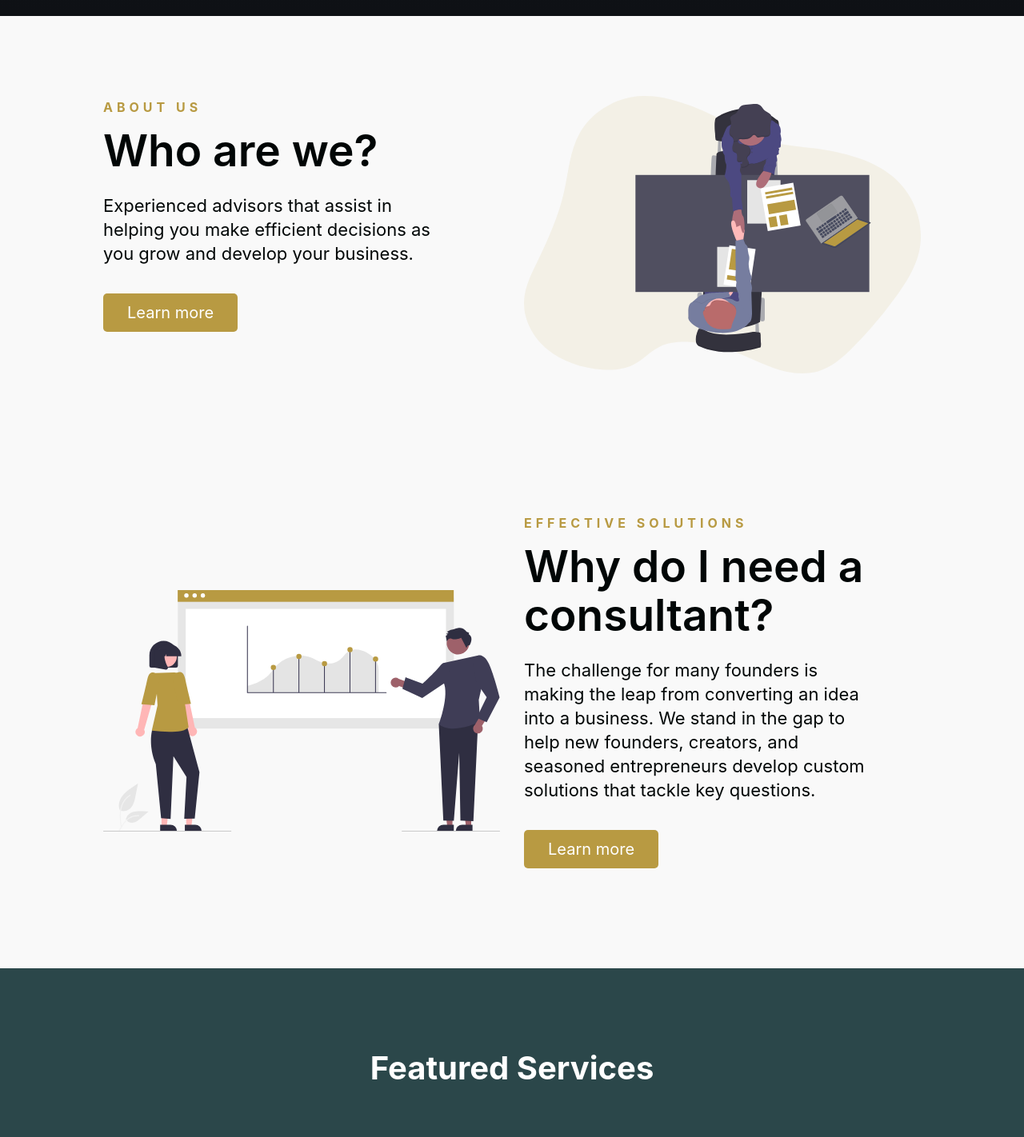
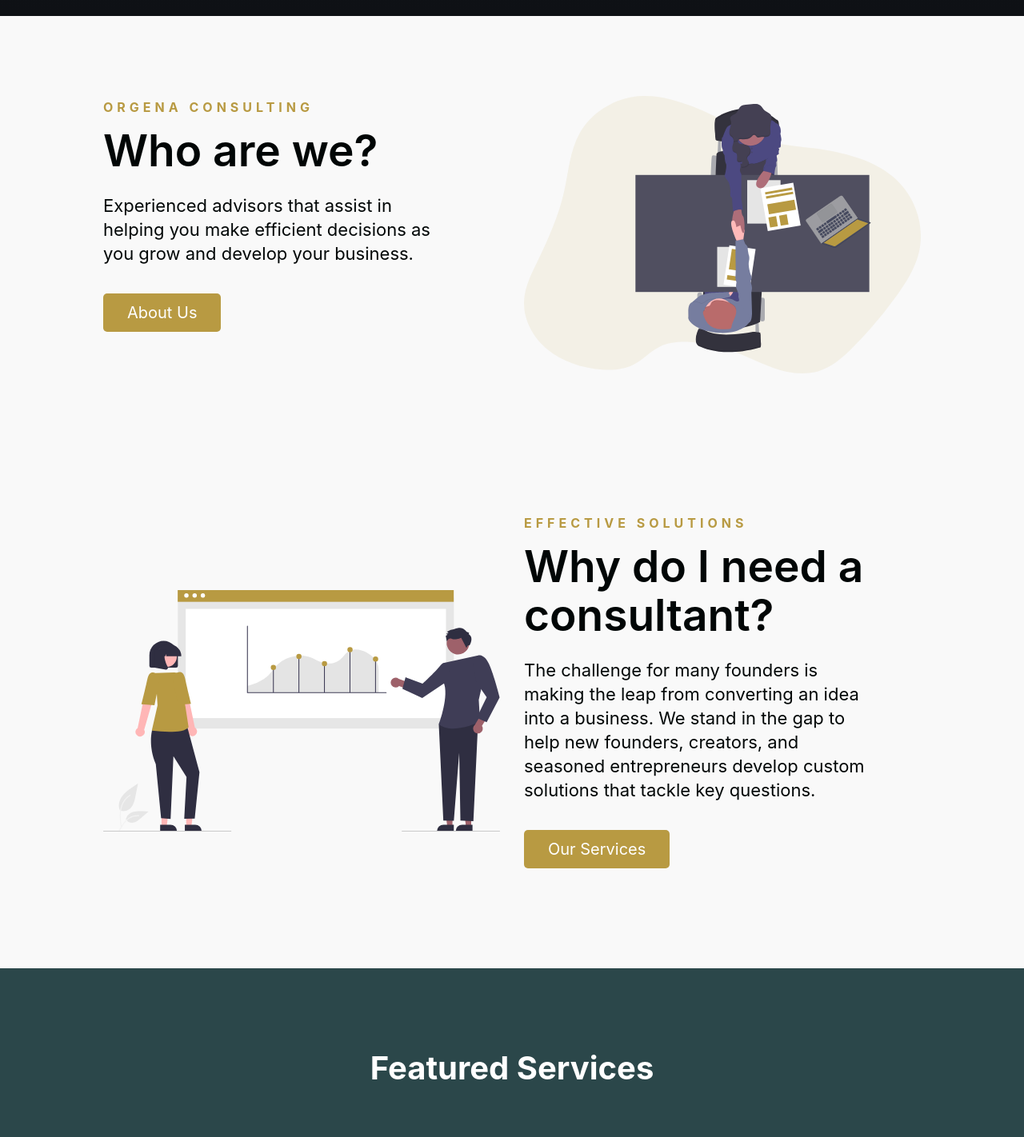
Before and after one commit to JonayahJ/orgena, a React (Create React App) app: page / in a window 1280 px wide. Shown: the part 860-2282 px from the top of the page at 80% size. Built offline with nearby package versions, Linux system fonts and the light colour scheme; grey boxes are pictures that could not be loaded.

Commit message:
changed some link names for SEO

```diff
--- a/src/components/InfoSection/Data.js
+++ b/src/components/InfoSection/Data.js
@@ -5,10 +5,10 @@ export const homeObjOne = {
     topText: false,
     lightText: false,
     lightTextDesc: false,
-    topLine: "About Us",
+    topLine: "Orgena Consulting",
     headline: "Who are we?",
     description: "Experienced advisors that assist in helping you make efficient decisions as you grow and develop your business.",
-    buttonLabel: "Learn more",
+    buttonLabel: "About Us",
     imgStart: false,
     img: ("../../images/svg-1.svg"),
     alt: "Shake Hands",
@@ -27,7 +27,7 @@ export const homeObjTwo = {
     topLine: "Effective Solutions",
     headline: "Why do I need a consultant?",
     description: "The challenge for many founders is making the leap from converting an idea into a business. We stand in the gap to help new founders, creators, and seasoned entrepreneurs develop custom solutions that tackle key questions.",
-    buttonLabel: "Learn more",
+    buttonLabel: "Our Services",
     imgStart: true,
     img: ("../../images/svg-2.svg"),
     alt: "Growth Analytics",
@@ -46,7 +46,7 @@ export const homeObjThree = {
     topLine: "Decision Making",
     headline: "What can our consultants do for you?",
     description: "As a small business owner, you are constantly faced with making impactful decisions for your business.  Our consultants leverage their experience to help you make effective decisions that bring you closer to your goals.",
-    buttonLabel: "Learn more",
+    buttonLabel: "Book a Consultation",
     imgStart: false,
     img: ("../../images/svg-3.svg"),
     alt: "Small Business",
```
